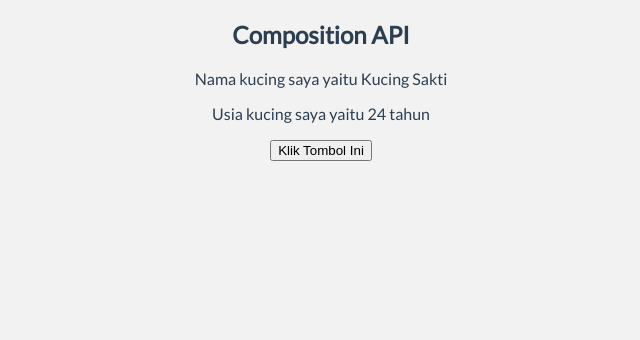
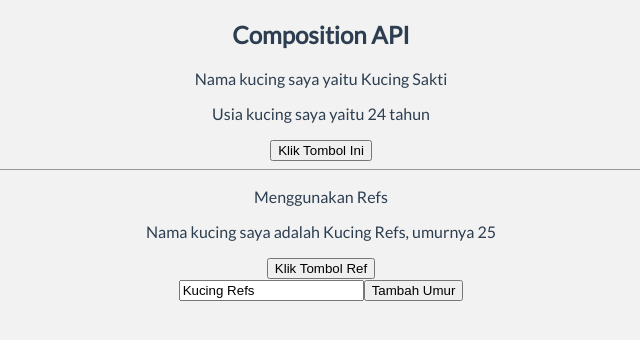
Before and after one commit to javascript-indonesias/ninja-dojo-blog, a Vue app: page /#/ in a window 1280 px wide. Shown: the top 340 px of the page, without its empty margins (319-959 px from the left). Built offline with nearby package versions, Linux system fonts and the light colour scheme.

Commit message:
Pengenalan reactive value dengan refs

```diff
--- a/src/views/Homepage.vue
+++ b/src/views/Homepage.vue
@@ -3,6 +3,18 @@
     <p ref="dataRef" id="idname">Nama kucing saya yaitu {{ name }}</p>
     <p>Usia kucing saya yaitu {{ umur }}</p>
     <button @click="handleClickMenu()">Klik Tombol Ini</button>
+
+    <hr />
+    <div>
+        <p>Menggunakan Refs</p>
+        <p>Nama kucing saya adalah {{ nameRef }}, umurnya {{ umurRef }}</p>
+        <button @click="handleClickRef">Klik Tombol Ref</button>
+    </div>
+
+    <div>
+        <input type="text" v-model="nameRef" />
+        <button @click="addAge()">Tambah Umur</button>
+    </div>
 </template>
 
 <script>
@@ -29,9 +41,22 @@ export default {
         };
 
         console.log('Data ref baru', dataRef.value);
+
+        // Menggunakan refs untuk value reactive
+        const nameRef = ref('Kucing Refs');
+        const umurRef = ref(25);
+        const handleClickRef = () => {
+            nameRef.value = 'Ikan Refs';
+            umurRef.value = 21;
+        };
+
+        const addAge = () => {
+            umurRef.value += 1;
+        };
+
         // Yang dibuat di setup haru return agar dapat dipakai
         // di dalam template HTML
-        return { name, umur, handleClickMenu, dataRef };
+        return { name, umur, handleClickMenu, dataRef, nameRef, umurRef, handleClickRef, addAge };
     },
     created() {
         console.log('Created hook');
```
